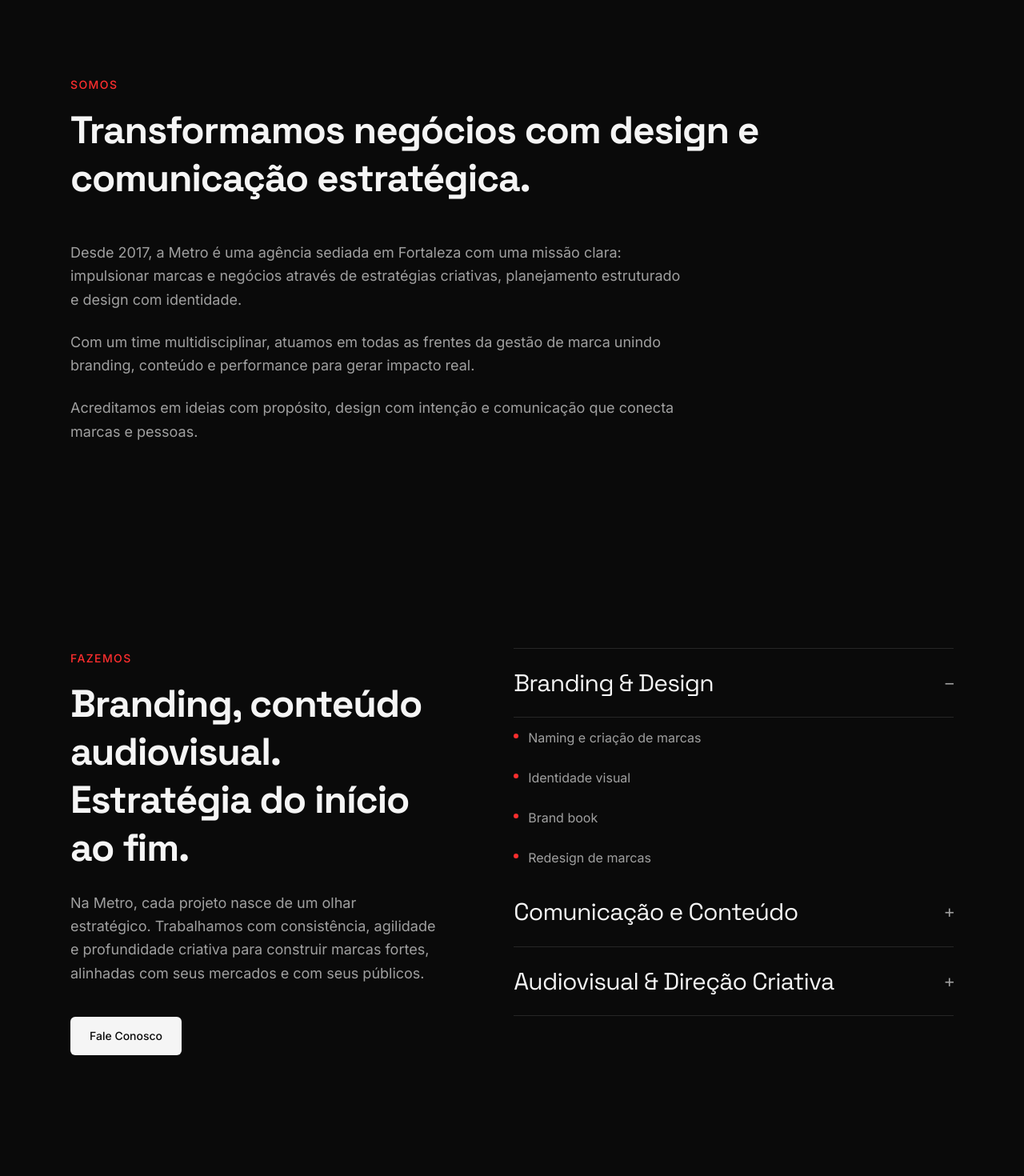
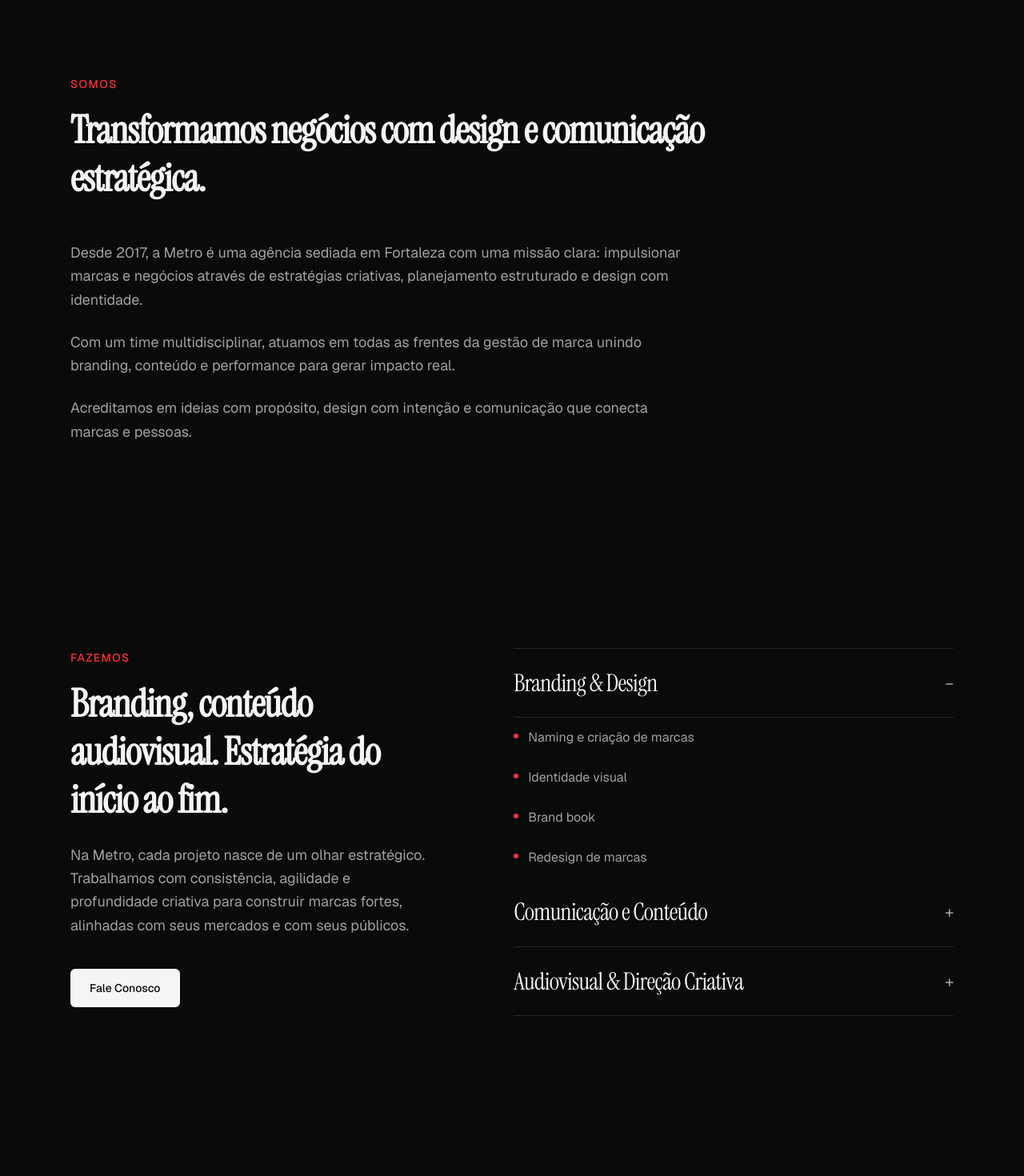
Before and after one commit to metrodsgn/metro-design, a Next.js app: page / in a window 1280 px wide. Shown: the part 900-2370 px from the top of the page at 80% size. Built offline with nearby package versions, Linux system fonts and the light colour scheme.

Commit message:
feat: adiciona fonte Instrument Serif para titulos editoriais

```diff
--- a/app/globals.css
+++ b/app/globals.css
@@ -2,8 +2,10 @@
 
 @theme {
   /* Fontes */
-  --font-display: var(--font-display), system-ui, sans-serif;
-  --font-sans: var(--font-sans), system-ui, sans-serif;
+  --font-display: var(--font-display), "Geist", system-ui, sans-serif;
+  --font-sans: var(--font-sans), "Geist", system-ui, sans-serif;
+  --font-editorial: var(--font-editorial), "Instrument Serif", Georgia, serif;
+  --font-mono: var(--font-mono), "Geist Mono", "SFMono-Regular", monospace;
 
   /* Fundos */
   --color-background: #0a0a0a;
@@ -18,6 +20,7 @@
   --color-accent: #ff2e2e;
   --color-accent-hover: #cc1f1f;
 }
+
 
 html {
   scroll-behavior: smooth;
--- a/app/layout.tsx
+++ b/app/layout.tsx
@@ -1,18 +1,31 @@
 import type { Metadata } from "next";
-import { Space_Grotesk, Inter } from "next/font/google";
+import { Geist, Geist_Mono, Instrument_Serif } from "next/font/google";
 import { Header } from "@/components/layout/Header";
 import { Footer } from "@/components/layout/Footer";
 import "./globals.css";
 
-const spaceGrotesk = Space_Grotesk({
+const geistDisplay = Geist({
   variable: "--font-display",
   subsets: ["latin"],
   display: "swap",
 });
 
-const inter = Inter({
+const geistSans = Geist({
   variable: "--font-sans",
   subsets: ["latin"],
+  display: "swap",
+});
+
+const geistMono = Geist_Mono({
+  variable: "--font-mono",
+  subsets: ["latin"],
+  display: "swap",
+});
+
+const instrumentSerif = Instrument_Serif({
+  variable: "--font-editorial",
+  subsets: ["latin"],
+  weight: "400",
   display: "swap",
 });
 
@@ -30,7 +43,7 @@ export default function RootLayout({
   return (
     <html lang="pt-BR">
       <body
-        className={`${spaceGrotesk.variable} ${inter.variable} antialiased`}
+        className={`${geistDisplay.variable} ${geistSans.variable} ${geistMono.variable} ${instrumentSerif.variable} antialiased`}
       >
         <Header />
         <main>{children}</main>
--- a/components/sections/Fazemos.tsx
+++ b/components/sections/Fazemos.tsx
@@ -23,7 +23,7 @@ export function Fazemos() {
               {SERVICES.label}
             </span>
 
-            <h2 className="font-display text-foreground mt-4 max-w-xl text-3xl leading-tight font-bold tracking-tight md:text-5xl">
+            <h2 className="font-editorial text-foreground mt-4 max-w-xl text-3xl leading-tight font-bold tracking-tight md:text-5xl">
               {SERVICES.title}
             </h2>
 
@@ -54,7 +54,7 @@ export function Fazemos() {
                     aria-expanded={isOpen}
                     aria-controls={panelId}
                     onClick={() => toggle(index)}
-                    className="border-border font-display text-foreground focus-visible:outline-foreground flex min-h-16 w-full cursor-pointer items-center justify-between gap-4 border-b py-6 text-left text-2xl leading-tight font-normal tracking-tight transition-colors focus-visible:outline-2 focus-visible:outline-offset-4 md:text-3xl"
+                    className="border-border font-editorial text-foreground focus-visible:outline-foreground flex min-h-16 w-full cursor-pointer items-center justify-between gap-4 border-b py-6 text-left text-2xl leading-tight font-normal tracking-tight transition-colors focus-visible:outline-2 focus-visible:outline-offset-4 md:text-3xl"
                   >
                     <span>{area.title}</span>
                     <span
@@ -69,9 +69,8 @@ export function Fazemos() {
                     id={panelId}
                     role="region"
                     aria-labelledby={buttonId}
-                    className={`grid transition-[grid-template-rows] duration-300 ease-out ${
-                      isOpen ? "grid-rows-[1fr]" : "grid-rows-[0fr]"
-                    }`}
+                    className={`grid transition-[grid-template-rows] duration-300 ease-out ${isOpen ? "grid-rows-[1fr]" : "grid-rows-[0fr]"
+                      }`}
                   >
                     <ul className="overflow-hidden">
                       {area.items.map((item) => (
--- a/components/sections/Hero.tsx
+++ b/components/sections/Hero.tsx
@@ -17,7 +17,7 @@ export function Hero() {
       <div className="absolute inset-0 bg-black/60" />
 
       <Container className="relative z-10">
-        <h1 className="font-display text-foreground max-w-5xl text-4xl leading-tight font-bold tracking-tight md:text-6xl lg:text-7xl">
+        <h1 className="font-editorial text-foreground max-w-5xl text-4xl leading-tight font-bold tracking-tight md:text-6xl lg:text-7xl">
           Transformamos negócios com design e comunicação estratégica.
         </h1>
       </Container>
--- a/components/sections/Somos.tsx
+++ b/components/sections/Somos.tsx
@@ -9,7 +9,7 @@ export function Somos() {
           {ABOUT.label}
         </span>
 
-        <h2 className="font-display text-foreground mt-4 max-w-4xl text-3xl leading-tight font-bold tracking-tight md:text-5xl">
+        <h2 className="font-editorial text-foreground mt-4 max-w-4xl text-3xl leading-tight font-bold tracking-tight md:text-5xl">
           {ABOUT.title}
         </h2>
 
```
